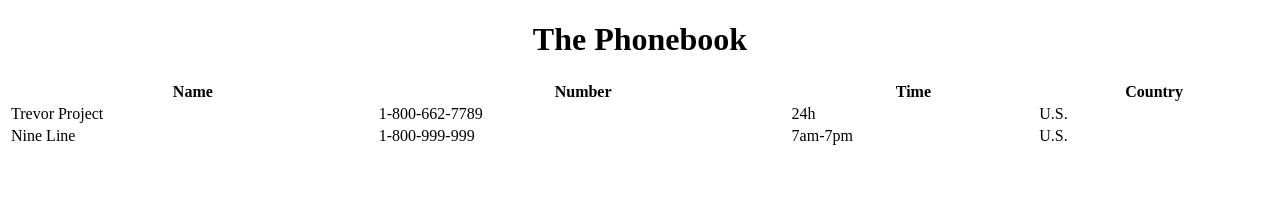
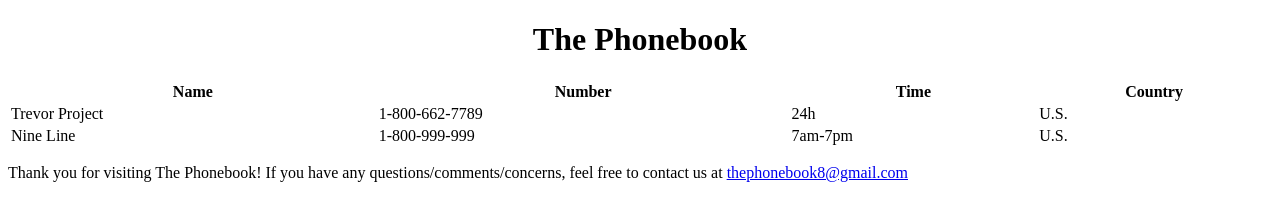
Before and after one commit to woofcarl/the-phonebook, a plain HTML site: page index.html in a window 1280 px wide. Drawn offline with Linux system fonts and the light colour scheme.

Commit message:
Added footer + email link

```diff
--- a/index.html
+++ b/index.html
@@ -36,6 +36,10 @@
              </div>
 
         </div>
-
+       <div class="footer">
+          <p>
+              Thank you for visiting The Phonebook! If you have any questions/comments/concerns, feel free to contact us at  <a href="mailto:thephonebook8@gmail.com" target="_top">thephonebook8@gmail.com</a>
+          </p>
+        </div>
     </body>
 </html>
```
